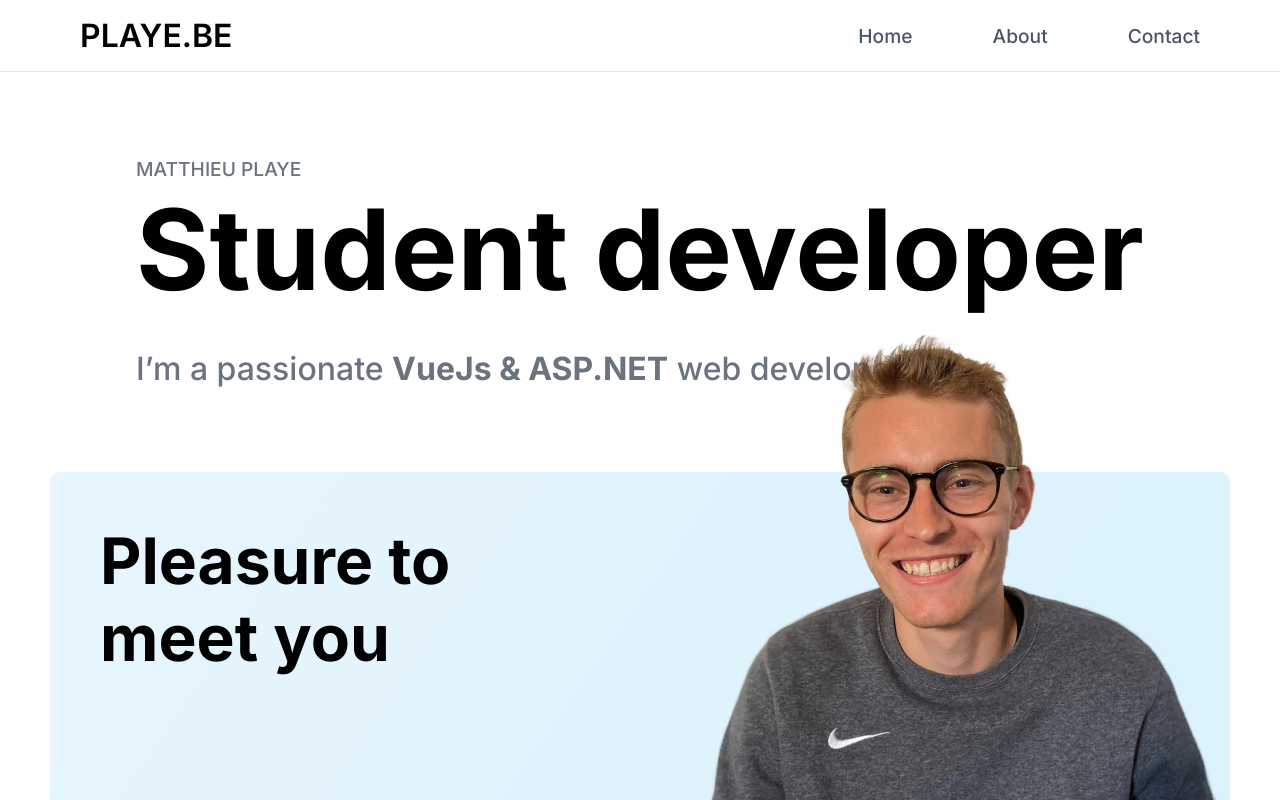
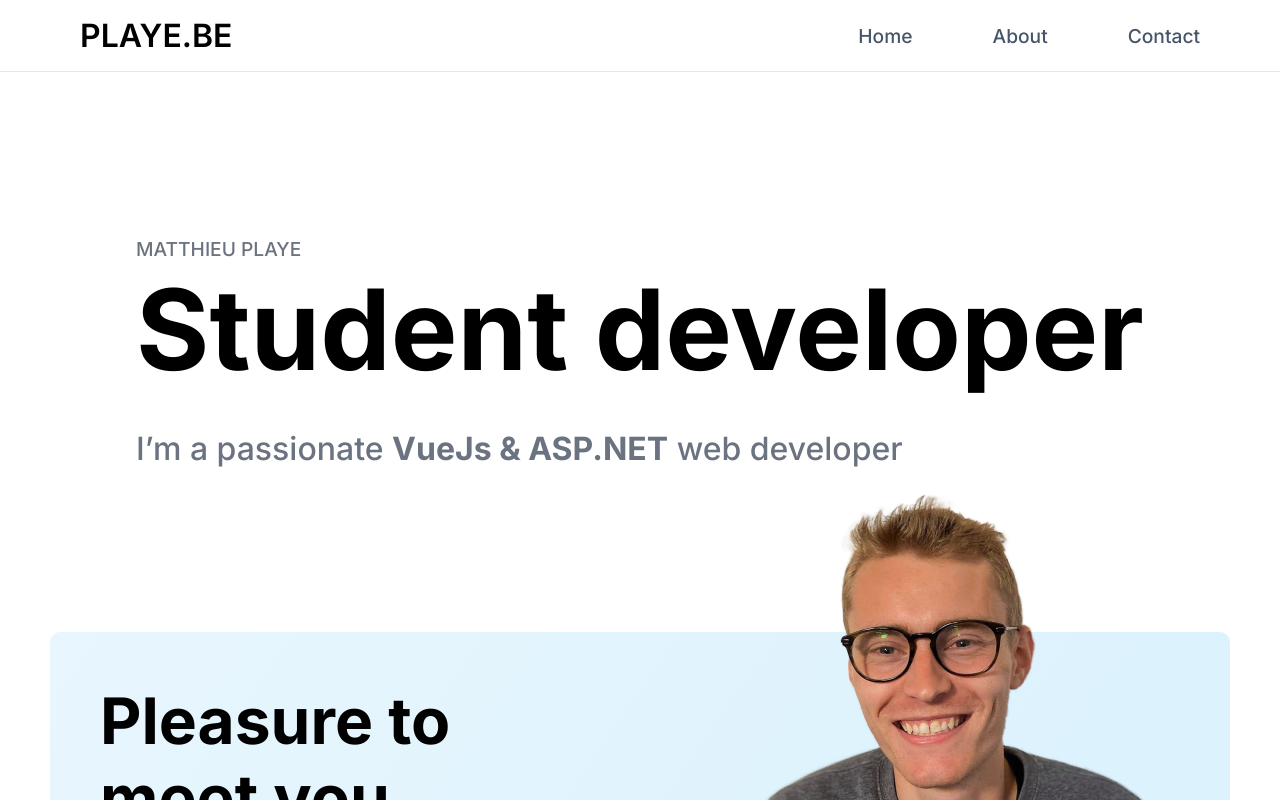
Before and after one commit to PlayeMatthieu/Portfolio, a Nuxt app: page / in a window 1280 px wide. Shown: the top 800 px of the page. Built offline with nearby package versions, Linux system fonts and the light colour scheme.

Commit message:
Tweak hero padding

```diff
--- a/assets/scss/components/_hero.scss
+++ b/assets/scss/components/_hero.scss
@@ -1,5 +1,5 @@
 .hero {
-  height: 30vh;
+  height: 50vh;
   width: 100vw;
   display: flex;
   justify-content: center;
@@ -10,7 +10,7 @@
   .hero-content {
     max-width: 1500px;
     margin: 0 auto;
-    padding: 2em;
+    padding: 5em;
   }
 
   .hero-text {
```
